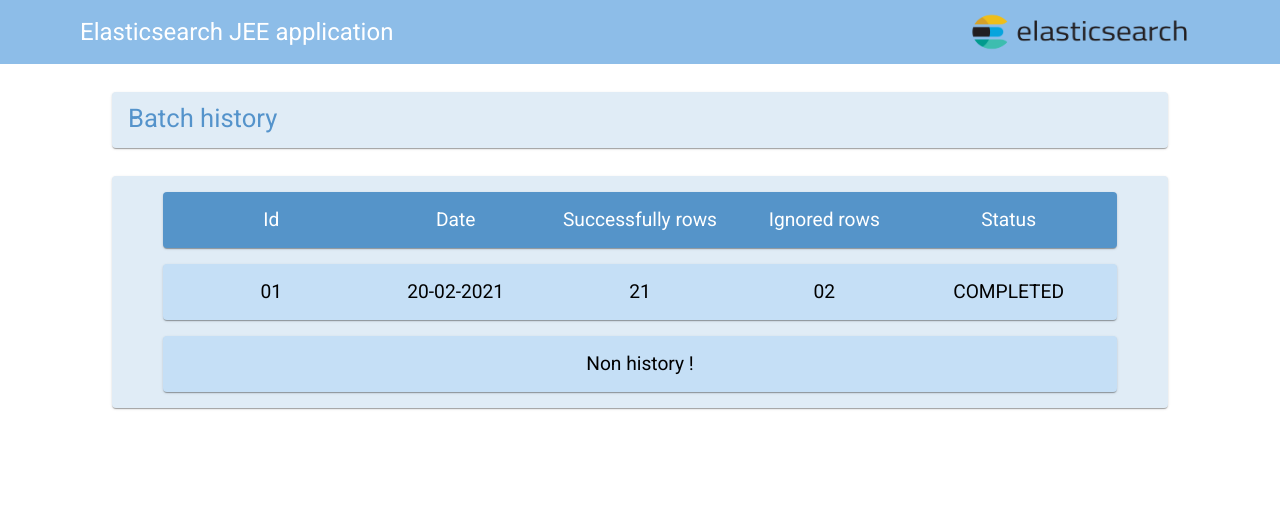
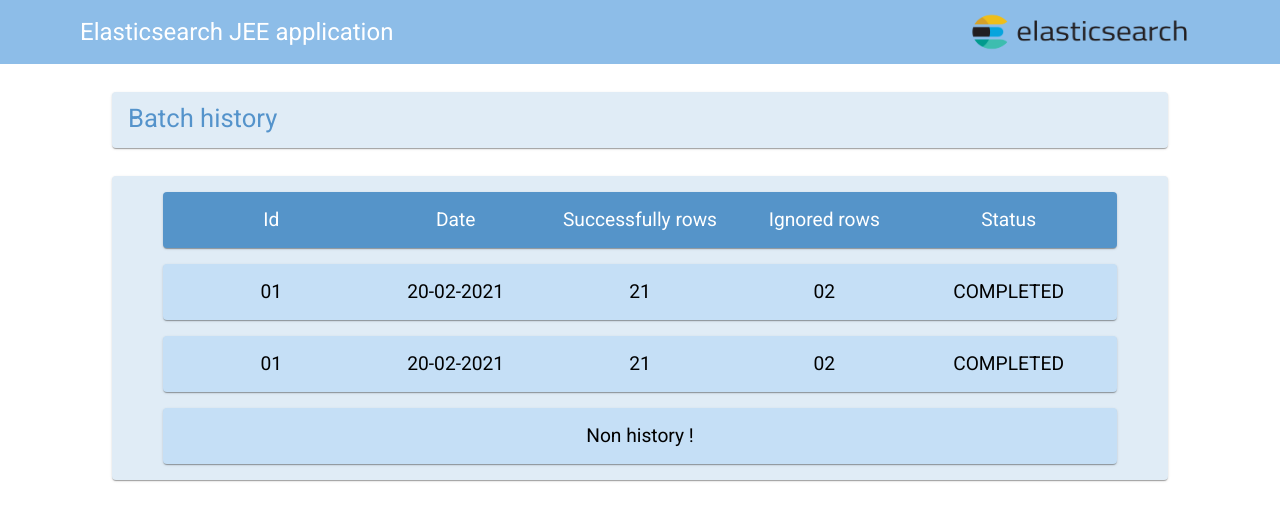
Before and after one commit to walidum/elasticsearch-starter, an Angular app in the folder src/main/resources/frontend/: page /#/jobs in a window 1280 px wide. Shown: the top 520 px of the page. Built offline with nearby package versions, Linux system fonts and the light colour scheme.

Commit message:
Impliment the jobs component

```diff
--- a/src/main/resources/frontend/src/app/modules/jobs/jobs.component.html
+++ b/src/main/resources/frontend/src/app/modules/jobs/jobs.component.html
@@ -19,6 +19,13 @@
       <span>02</span>
       <span>COMPLETED</span>
     </mat-card>
+    <mat-card class="item row">
+      <span>01</span>
+      <span>20-02-2021</span>
+      <span>21</span>
+      <span>02</span>
+      <span>COMPLETED</span>
+    </mat-card>
     <mat-card class="item empty">
       <span>Non history !</span>
     </mat-card>
```
Also changed, not shown: src/main/resources/frontend/src/app/services/common.service.ts (added, +31 -0 lines).
